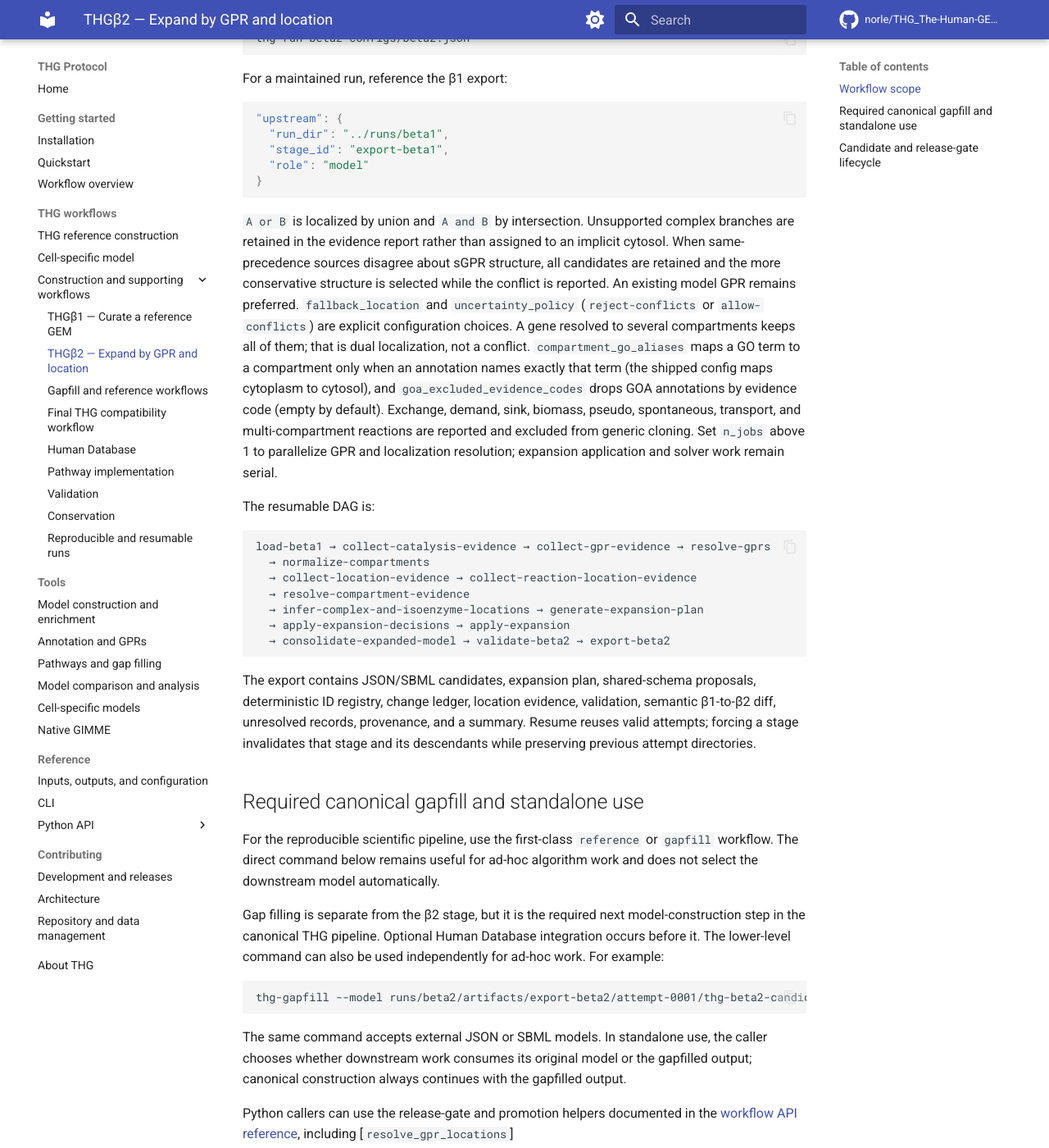
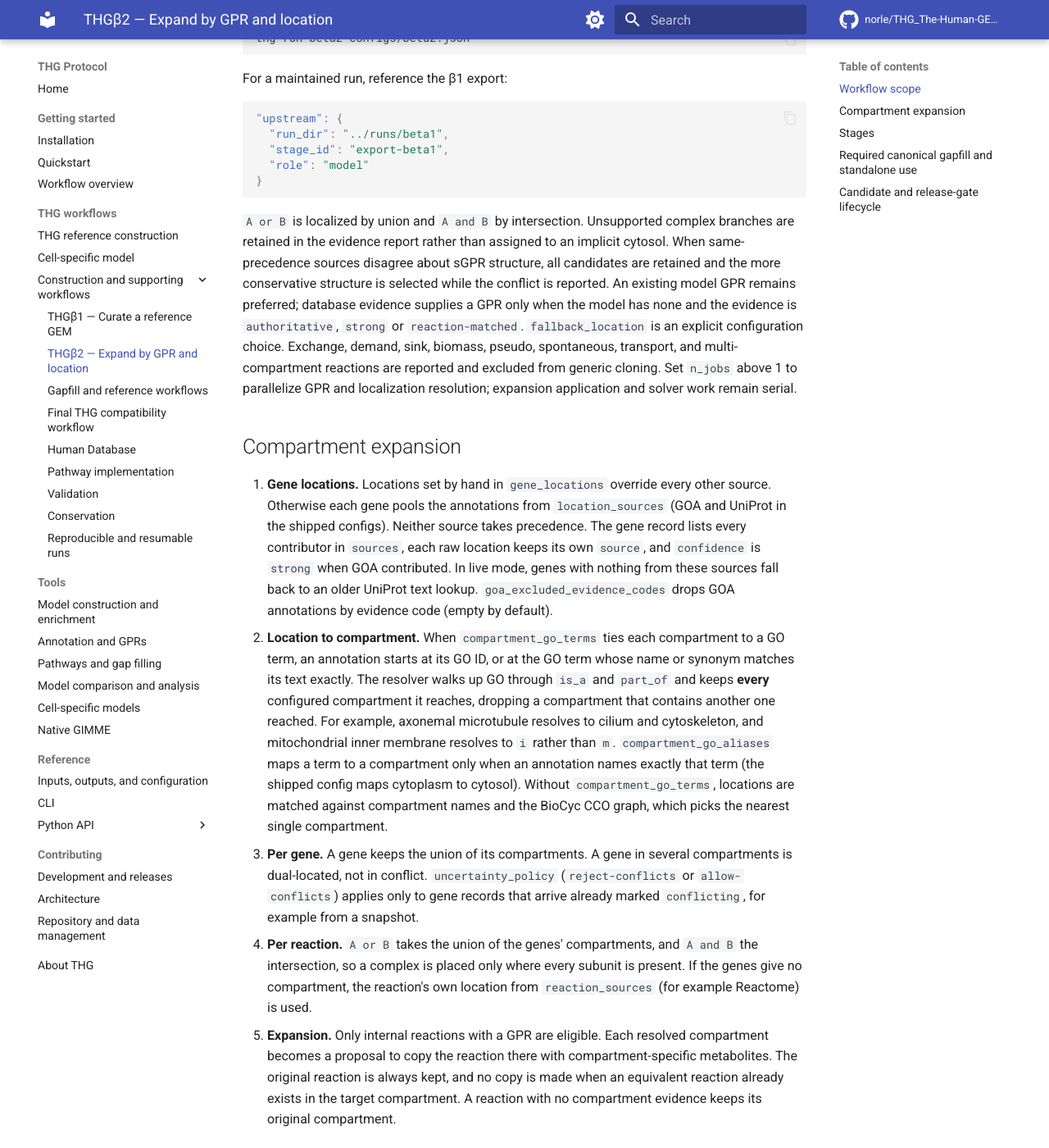
Before and after one commit to norle/THG_The-Human-GEM-protocol-standalone, an MkDocs documentation site: the page built from docs/workflows/beta2.md, in a window 1280 px wide and 1400 px high, scrolled down 795 px. Shown: the whole window at 82% size. Built offline with MkDocs 1.6.1 and Material for MkDocs 9.7.7, drawn with Linux system fonts in a browser that asks for light colours; comment, search, counter and statistics services are not loaded.

```diff
--- a/docs/workflows/beta2.md
+++ b/docs/workflows/beta2.md
@@ -52,16 +52,52 @@
 an implicit cytosol. When same-precedence sources disagree about sGPR
 structure, all candidates are retained and the more conservative structure is
 selected while the conflict is reported. An existing model GPR remains
-preferred. `fallback_location` and `uncertainty_policy` (`reject-conflicts`
-or `allow-conflicts`) are explicit configuration choices. A gene resolved to
-several compartments keeps all of them; that is dual localization, not a
-conflict. `compartment_go_aliases` maps a GO term to a compartment only when
-an annotation names exactly that term (the shipped config maps cytoplasm to
-cytosol), and `goa_excluded_evidence_codes` drops GOA annotations by evidence
-code (empty by default). Exchange, demand, sink, biomass, pseudo, spontaneous,
-transport, and multi-compartment reactions are reported and excluded from
-generic cloning. Set `n_jobs` above 1 to parallelize GPR and localization
-resolution; expansion application and solver work remain serial.
+preferred; database evidence supplies a GPR only when the model has none and
+the evidence is `authoritative`, `strong` or `reaction-matched`.
+`fallback_location` is an explicit configuration choice. Exchange, demand,
+sink, biomass, pseudo, spontaneous, transport, and multi-compartment reactions
+are reported and excluded from generic cloning. Set `n_jobs` above 1 to
+parallelize GPR and localization resolution; expansion application and solver
+work remain serial.
+
+## Compartment expansion
+
+1. **Gene locations.** Locations set by hand in `gene_locations` override every
+   other source. Otherwise each gene pools the annotations from
+   `location_sources` (GOA and UniProt in the shipped configs). Neither source
+   takes precedence. The gene record lists every contributor in `sources`,
+   each raw location keeps its own `source`, and `confidence` is `strong` when
+   GOA contributed. In live mode, genes with nothing from these sources fall
+   back to an older UniProt text lookup. `goa_excluded_evidence_codes` drops
+   GOA annotations by evidence code (empty by default).
+2. **Location to compartment.** When `compartment_go_terms` ties each
+   compartment to a GO term, an annotation starts at its GO ID, or at the GO
+   term whose name or synonym matches its text exactly. The resolver walks up
+   GO through `is_a` and `part_of` and keeps **every** configured compartment
+   it reaches, dropping a compartment that contains another one reached. For
+   example, axonemal microtubule resolves to cilium and cytoskeleton, and
+   mitochondrial inner membrane resolves to `i` rather than `m`.
+   `compartment_go_aliases` maps a term to a compartment only when an
+   annotation names exactly that term (the shipped config maps cytoplasm to
+   cytosol). Without `compartment_go_terms`, locations are matched against
+   compartment names and the BioCyc CCO graph, which picks the nearest single
+   compartment.
+3. **Per gene.** A gene keeps the union of its compartments. A gene in several
+   compartments is dual-located, not in conflict. `uncertainty_policy`
+   (`reject-conflicts` or `allow-conflicts`) applies only to gene records that
+   arrive already marked `conflicting`, for example from a snapshot.
+4. **Per reaction.** `A or B` takes the union of the genes' compartments, and
+   `A and B` the intersection, so a complex is placed only where every subunit
+   is present. If the genes give no compartment, the reaction's own location
+   from `reaction_sources` (for example Reactome) is used.
+5. **Expansion.** Only internal reactions with a GPR are eligible. Each
+   resolved compartment becomes a proposal to copy the reaction there with
+   compartment-specific metabolites. The original reaction is always kept, and
+   no copy is made when an equivalent reaction already exists in the target
+   compartment. A reaction with no compartment evidence keeps its original
+   compartment.
+
+## Stages
 
 The resumable DAG is:
 
```
Also changed, not shown: GAPFILL_SINK_MILP.md (added, +182 -0 lines), REFACTORING_REPORT.md (added, +110 -0 lines), 2 other files.
